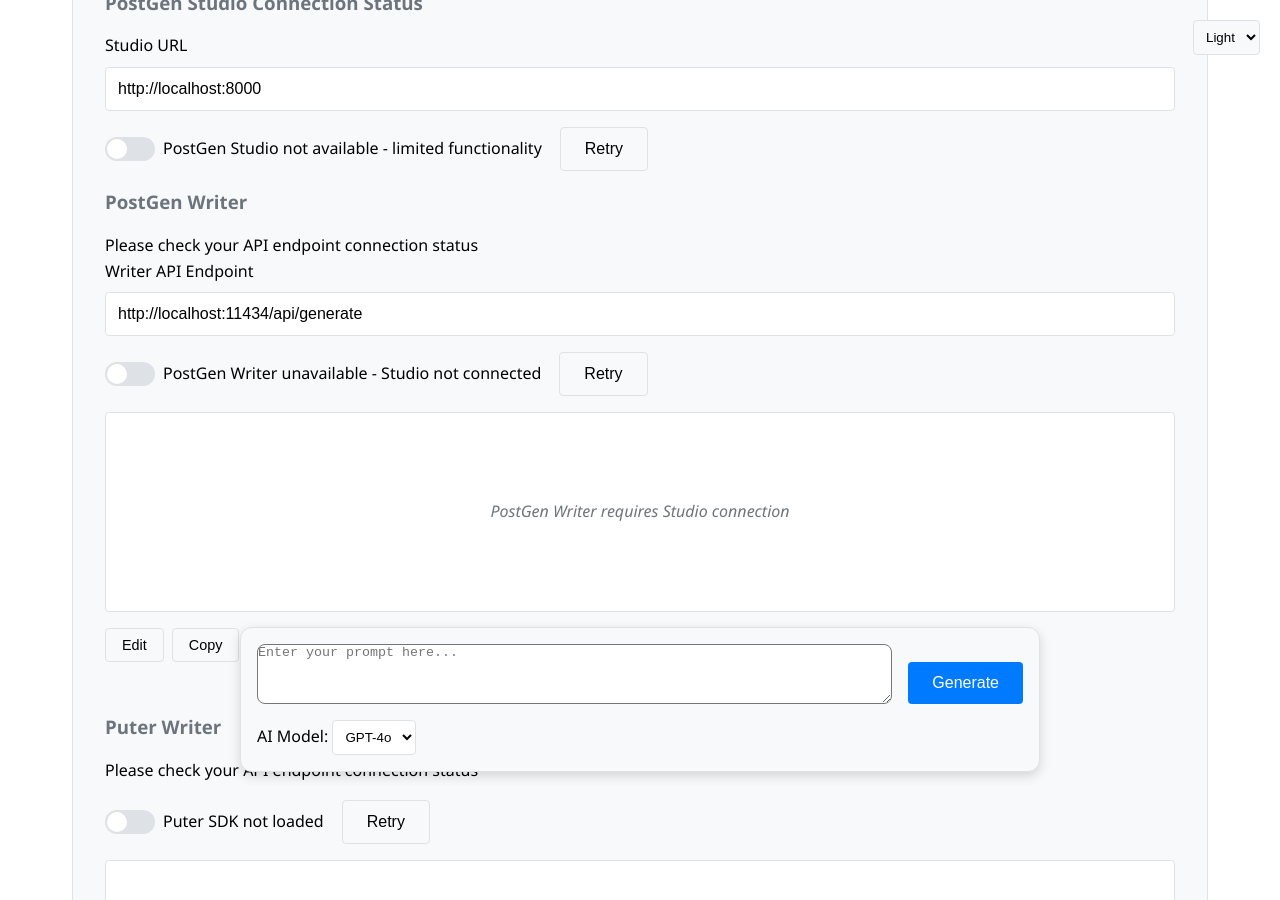
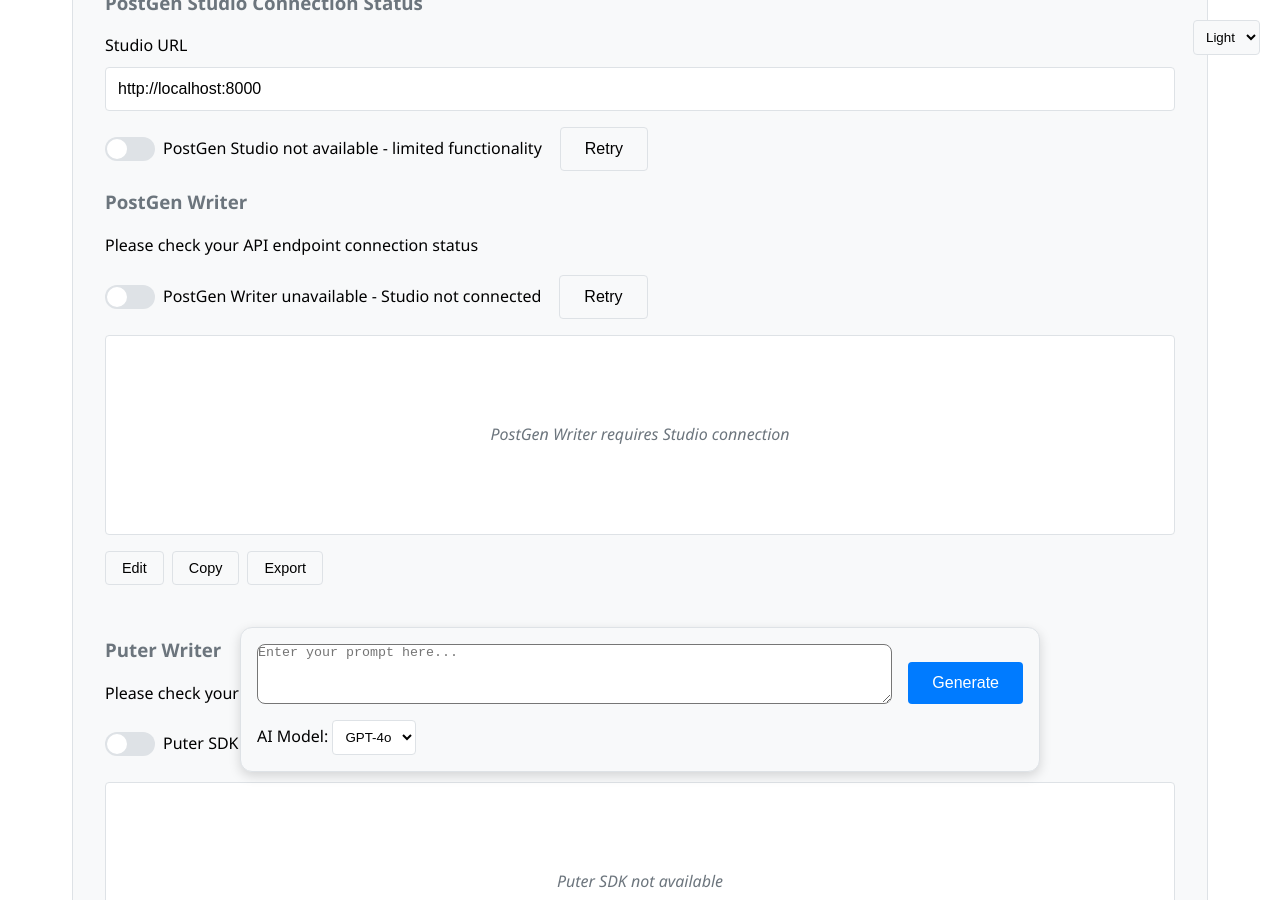
Before and after one commit to maiChuong/cmpro-postgen, a Jekyll site: the page built from postgen_web/index.md, in a window 1280 px wide and 900 px high, scrolled down 1635 px. Built offline with Jekyll 4.4.1, drawn with Linux system fonts in a browser that asks for light colours.

Commit message:
Update index.md

```diff
--- a/postgen_web/index.md
+++ b/postgen_web/index.md
@@ -83,10 +83,10 @@
         <div class="subsection">
             <h3>PostGen Writer</h3>
             <p>Please check your API endpoint connection status</p>
-            <div class="form-group">
+            <!-- <div class="form-group">
                 <label for="writerUrl">Writer API Endpoint</label>
                 <input type="url" id="writerUrl" value="http://localhost:11434/api/generate" placeholder="https://example.com/api">
-            </div>
+            </div> -->
             <div class="status-indicator">
                 <div id="writerToggle" class="status-toggle"></div>
                 <span id="writerStatus">Ready to check</span>
```
